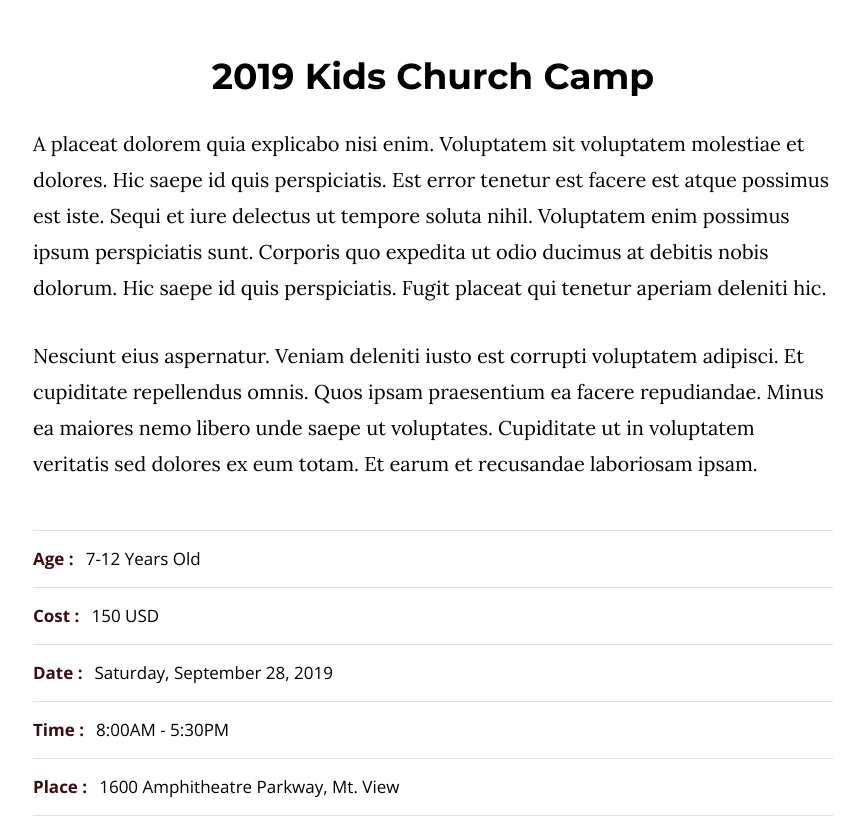
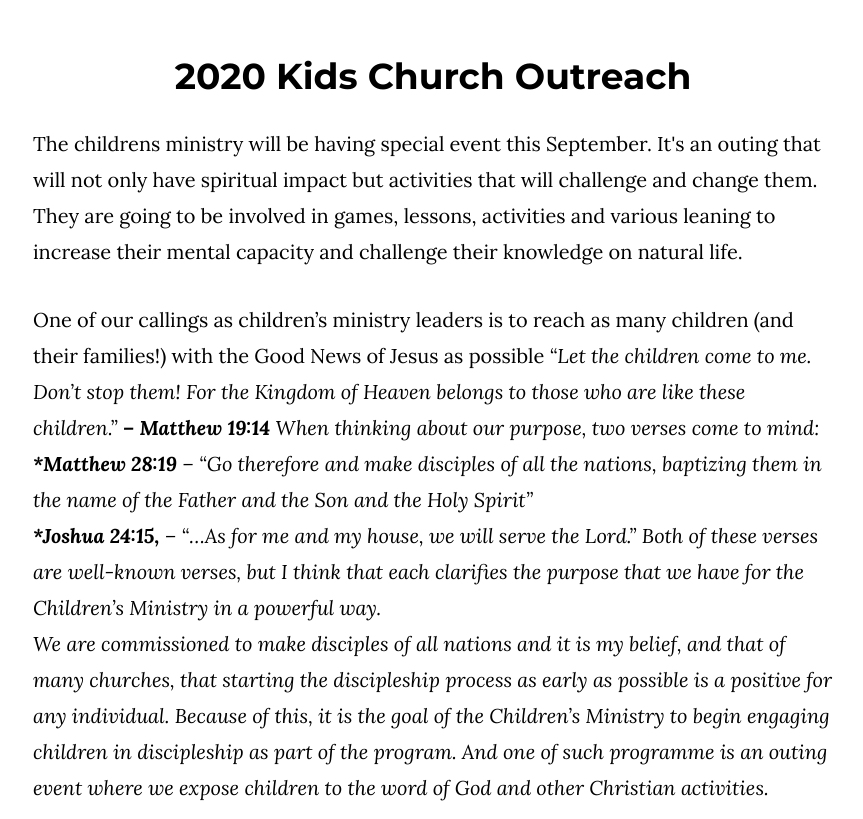
Before and after one commit to prayertower/ptcfc, a plain HTML site: page events-single.html in a window 1280 px wide. Shown: the part 960-1779 px from the top of the page, without its empty margins (207-1070 px from the left). Drawn offline with nearby package versions, Linux system fonts and the light colour scheme.

Commit message:
Update events-single.html

```diff
--- a/events-single.html
+++ b/events-single.html
@@ -99,33 +99,29 @@
                 <div class="event-content">
 
                     <div class="event-title">
-                        <h2 class="display-1">2019 Kids Church Camp</h2>
+                        <h2 class="display-1">2020 Kids Church Outreach</h2>
                     </div>
 
                     <p>
-                    A placeat dolorem quia explicabo nisi enim. Voluptatem sit
-                    voluptatem molestiae et dolores. Hic saepe id quis perspiciatis.
-                    Est error tenetur est facere est atque possimus est iste.
-                    Sequi et iure delectus ut tempore soluta nihil. Voluptatem enim
-                    possimus ipsum perspiciatis sunt. Corporis quo expedita ut odio
-                    ducimus at debitis nobis dolorum. Hic saepe id quis perspiciatis.
-                    Fugit placeat qui tenetur aperiam deleniti hic.
+                    The childrens ministry will be having special event this September. It's an outing that will not only have spiritual impact but activities that will challenge and change them. They are going to be involved in games, lessons, activities and various leaning to increase their mental capacity and challenge their knowledge on natural life. <br>
                     </p>
 
                     <p>
-                    Nesciunt eius aspernatur. Veniam deleniti iusto est corrupti voluptatem
-                    adipisci. Et cupiditate repellendus omnis. Quos ipsam praesentium ea
-                    facere repudiandae. Minus ea maiores nemo libero unde saepe ut
-                    voluptates. Cupiditate ut in voluptatem veritatis sed dolores ex
-                    eum totam. Et earum et recusandae laboriosam ipsam.
+                    One of our callings as children’s ministry leaders is to reach as many children (and their families!) with the Good News of Jesus as possible <i> “Let the children come to me. Don’t stop them! For the Kingdom of Heaven belongs to those who are like these children.” <i> <b>– Matthew 19:14</b>
+            When thinking about our purpose, two verses come to mind:
+            <b>*Matthew 28:19 </b>– <i>“Go therefore and make disciples of all the nations, baptizing them in the name of the Father and the Son and the Holy Spirit”</i><br>
+                        <b>*Joshua 24:15, </b>– <i>“…As for me and my house, we will serve the Lord.”</i>
+            Both of these verses are well-known verses, but I think that each clarifies the purpose that we have for the Children’s Ministry in a powerful way.<br>
+            We are commissioned to make disciples of all nations and it is my belief, and that of many churches, that starting the discipleship process as early as possible is a positive for any individual. Because of this, it is the goal of the Children’s Ministry to begin engaging children in discipleship as part of the program. And one of such programme is an outing event where we expose children to the word of God and other Christian activities.
+
                     </p>
 
                     <ul class="event-meta">
                         <li><strong>Age</strong>7-12 Years Old</li>
-                        <li><strong>Cost</strong>150 USD</li>
-                        <li><strong>Date</strong>Saturday, September 28, 2019</li>
+                        <li><strong>Cost</strong>R150 </li>
+                        <li><strong>Date</strong>Saturday, September 26, 2020</li>
                         <li><strong>Time</strong>8:00AM - 5:30PM</li>
-                        <li><strong>Place</strong>1600 Amphitheatre Parkway, Mt. View</li>
+                        <li><strong>Place</strong>The venue will be announced later</li>
                     </ul>
 
                 </div> <!-- end event-content -->
```
